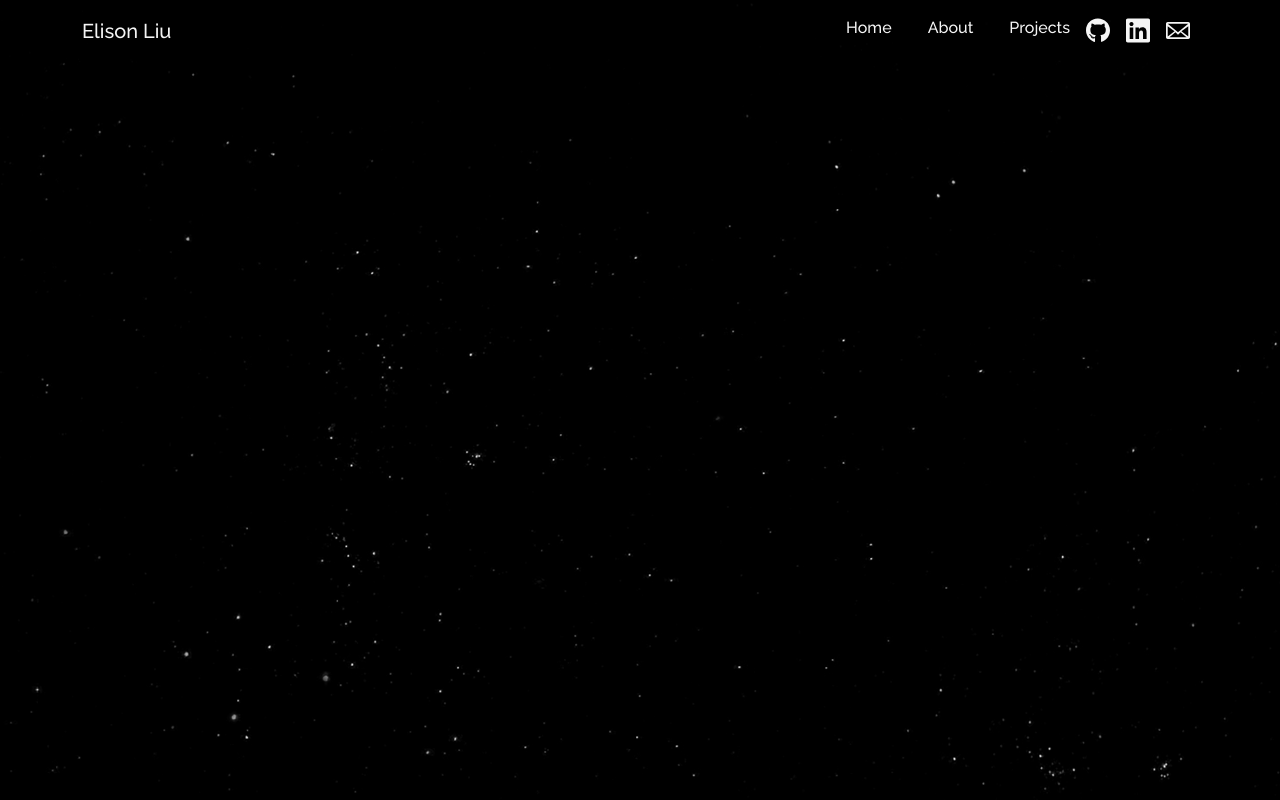
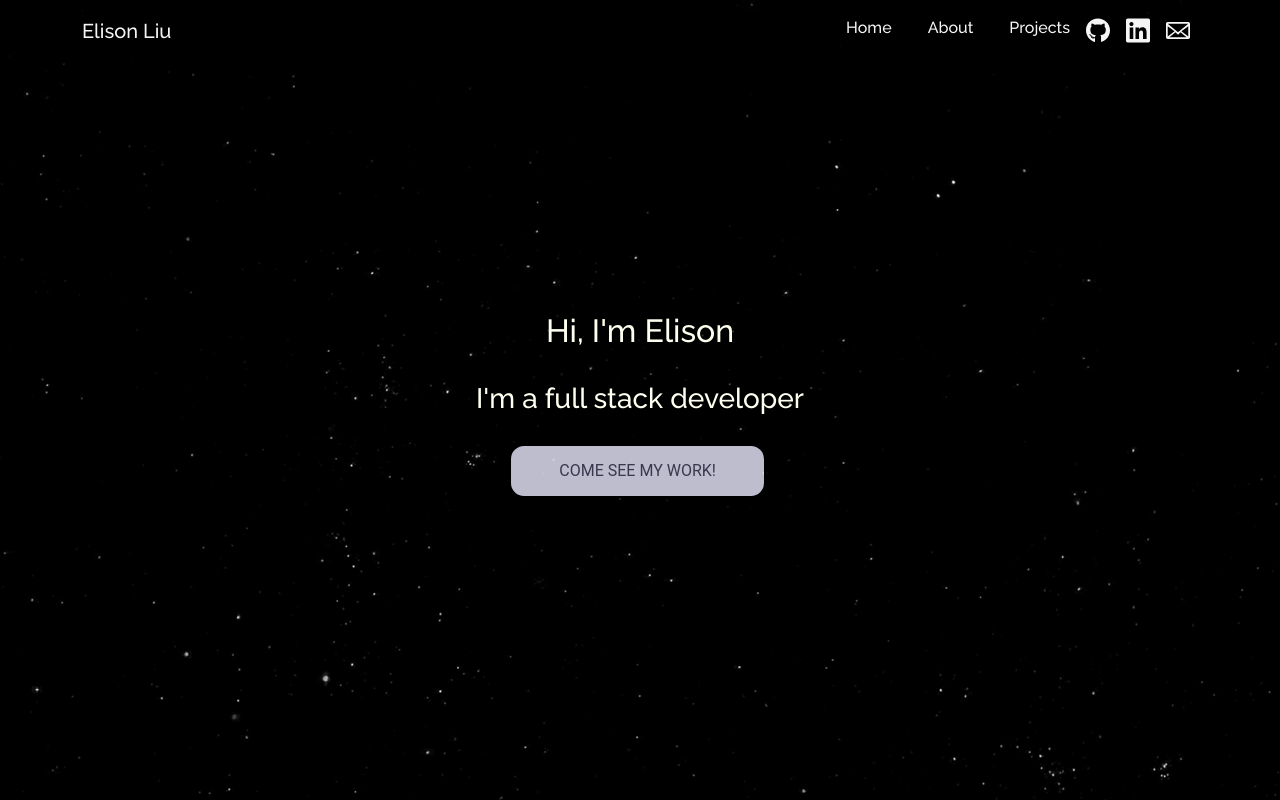
Before and after one commit to elisonliu97/Portfolio, a React (Create React App) app: page / in a window 1280 px wide. Built offline with nearby package versions, Linux system fonts and the light colour scheme.

Commit message:
changed routes to work with hashrouter

```diff
--- a/src/App.js
+++ b/src/App.js
@@ -20,9 +20,9 @@
             classNames="fade"
           >
             <Switch location={location}>
-              <Route path="/Portfolio/" exact component={Home} />
-              <Route path="/Portfolio/about" component={About} />
-              <Route path="/Portfolio/projects" component={Projects} />
+              <Route path="/" exact component={Home} />
+              <Route path="/about" component={About} />
+              <Route path="/projects" component={Projects} />
             </Switch>
           </CSSTransition>
         </TransitionGroup>
--- a/src/components/Home/Home.js
+++ b/src/components/Home/Home.js
@@ -8,7 +8,7 @@
             <div className="home-front">
                     <h2 className="home-text">Hi, I'm Elison</h2>
                     <h3 className="home-text">I'm a full stack developer</h3>
-                    <Link to="/Portfolio/projects"><button>Come see my work!</button></Link>
+                    <Link to="/projects"><button>Come see my work!</button></Link>
             </div>
         </div>
     )
--- a/src/components/Navbar/Navbar.js
+++ b/src/components/Navbar/Navbar.js
@@ -35,7 +35,7 @@
             <Container>
                 <Navbar.Brand
                     as={Link}
-                    to="/Portfolio/">
+                    to="/">
                     Elison Liu
                 </Navbar.Brand>
 
@@ -54,7 +54,7 @@
                         <Nav.Item>
                             <Nav.Link
                                 as={Link}
-                                to="/Portfolio/"
+                                to="/"
                                 onClick={() => updateExpanded(false)}
                             >
                                 Home
@@ -64,7 +64,7 @@
                         <Nav.Item>
                             <Nav.Link
                                 as={Link}
-                                to="/Portfolio/about"
+                                to="/about"
                                 onClick={() => updateExpanded(false)}
                             >
                                 About
@@ -74,7 +74,7 @@
                         <Nav.Item>
                             <Nav.Link
                                 as={Link}
-                                to="/Portfolio/projects"
+                                to="/projects"
                                 onClick={() => updateExpanded(false)}
                             >
                                 Projects
```
